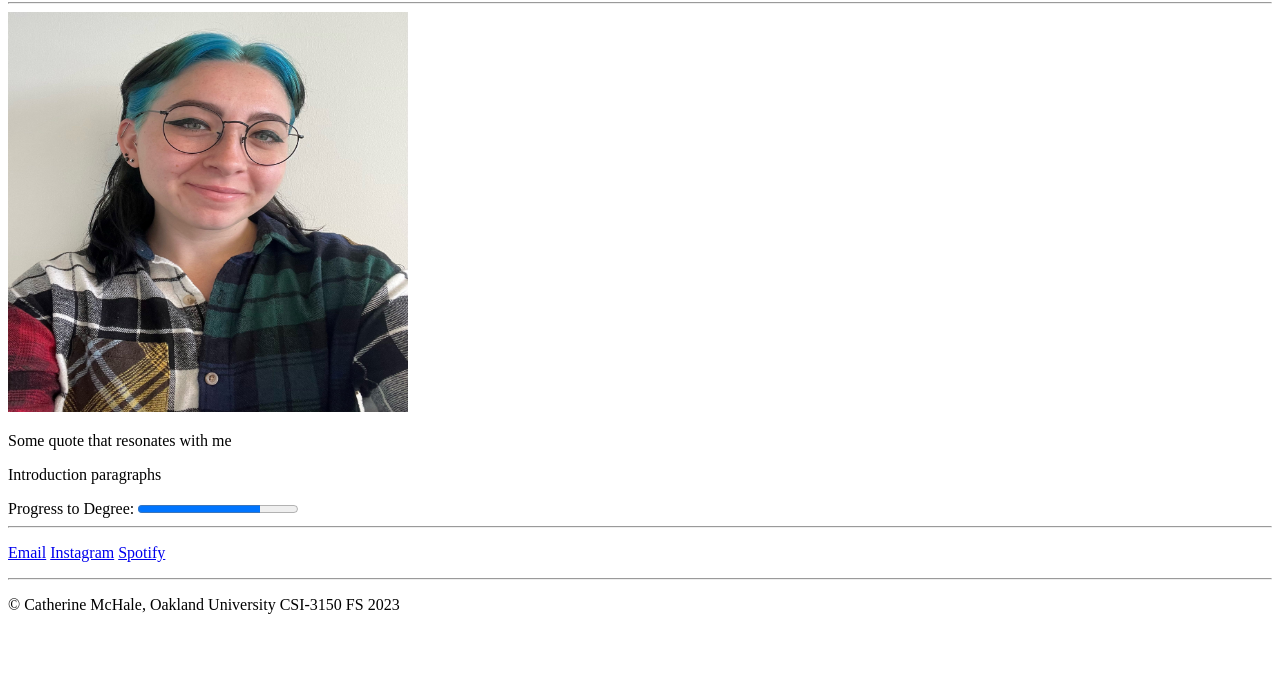
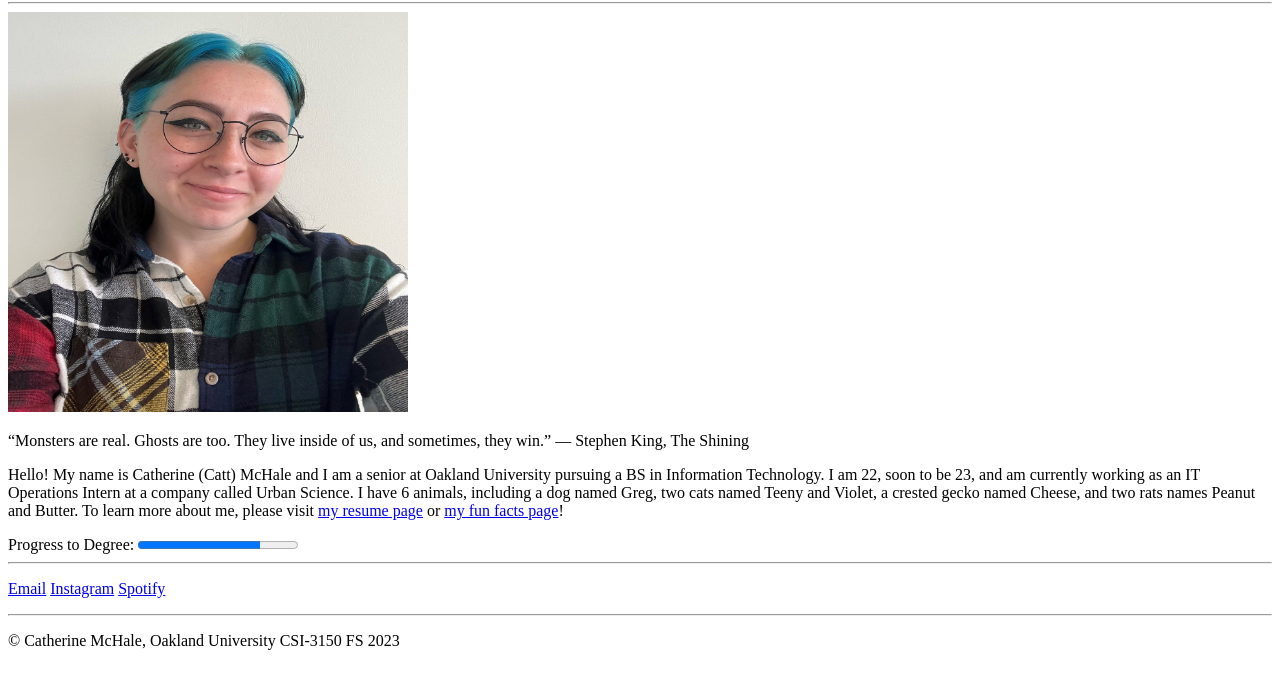
Before and after one commit to thealyx0ne/CSI3150, a plain HTML site: page assignment1/html/index.html in a window 1280 px wide. Shown: the part 114-800 px from the top of the page. Drawn offline with Linux system fonts and the light colour scheme.

Commit message:
finishing touches

```diff
--- a/assignment1/html/index.html
+++ b/assignment1/html/index.html
@@ -24,8 +24,19 @@
         width="400px"
         height="400px"
       />
-      <p>Some quote that resonates with me</p>
-      <p>Introduction paragraphs</p>
+      <p>
+        “Monsters are real. Ghosts are too. They live inside of us, and sometimes, they win.”
+        ― Stephen King, The Shining</p>
+      <p>
+        Hello! My name is Catherine (Catt) McHale and I am a senior at Oakland
+        University pursuing a BS in Information Technology. I am 22, soon to be
+        23, and am currently working as an IT Operations Intern at a company
+        called Urban Science. I have 6 animals, including a dog named Greg,
+        two cats named Teeny and Violet, a crested gecko named Cheese,
+        and two rats names Peanut and Butter. To learn more about me, please
+        visit <a href="resume.html">my resume page</a> or <a href="funfacts.html">my fun facts page</a>!
+
+      </p>
       <label for="file">Progress to Degree:</label>
       <progress id="file" value="98" max="128">77%</progress>
       <hr />
@@ -38,7 +49,7 @@
             >Spotify</a
           >
         </p>
-        <hr>
+        <hr />
         <p>&copy; Catherine McHale, Oakland University CSI-3150 FS 2023</p>
       </footer>
     </main>
```
